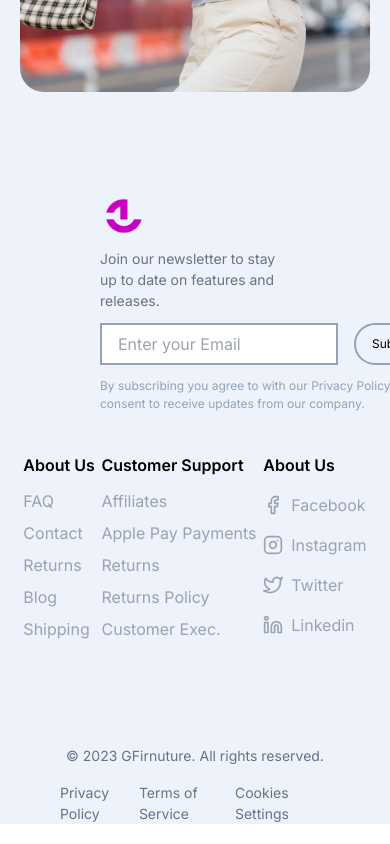
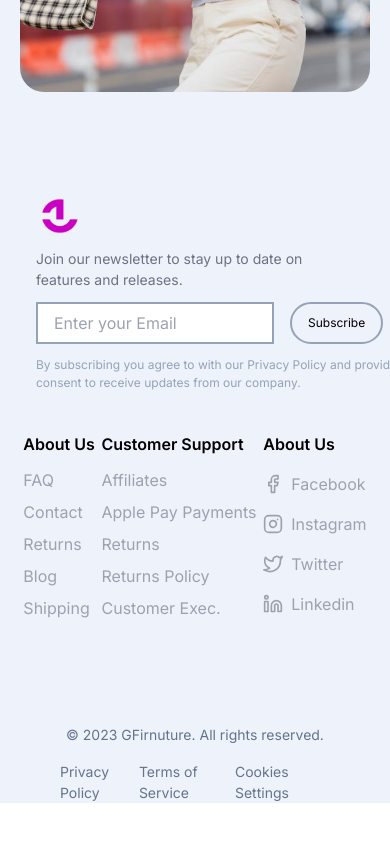
Before and after one commit to AmanAdastra/fabrica, a Next.js app: page / in a window 390 px wide. Shown: the part 4867-5711 px from the top of the page. After the commit the page ends 5690 px from the top, so only its background shows below. Built offline with nearby package versions, Linux system fonts and the light colour scheme.

Commit message:
Update FooterSection.tsx

```diff
--- a/src/components/common/FooterSection.tsx
+++ b/src/components/common/FooterSection.tsx
@@ -5,7 +5,7 @@ const FooterSection = () => {
     return (
         <>
             <div className='flex flex-wrap mt-[100px] px-[20px] lg:px-[120px]'>
-                <div className='px-20 lg:px-5 w-full  lg:mx-0  lg:w-1/2'>
+                <div className='px-4 lg:px-5 w-full  lg:mx-0  lg:w-1/2'>
                     <img src='fabricaLogo.png' className='block h-12 w-12' />
                     <p className='text-[14px] text-gray-500 mt-2'>
                         Join our newsletter to stay up to date on features and releases.
```
